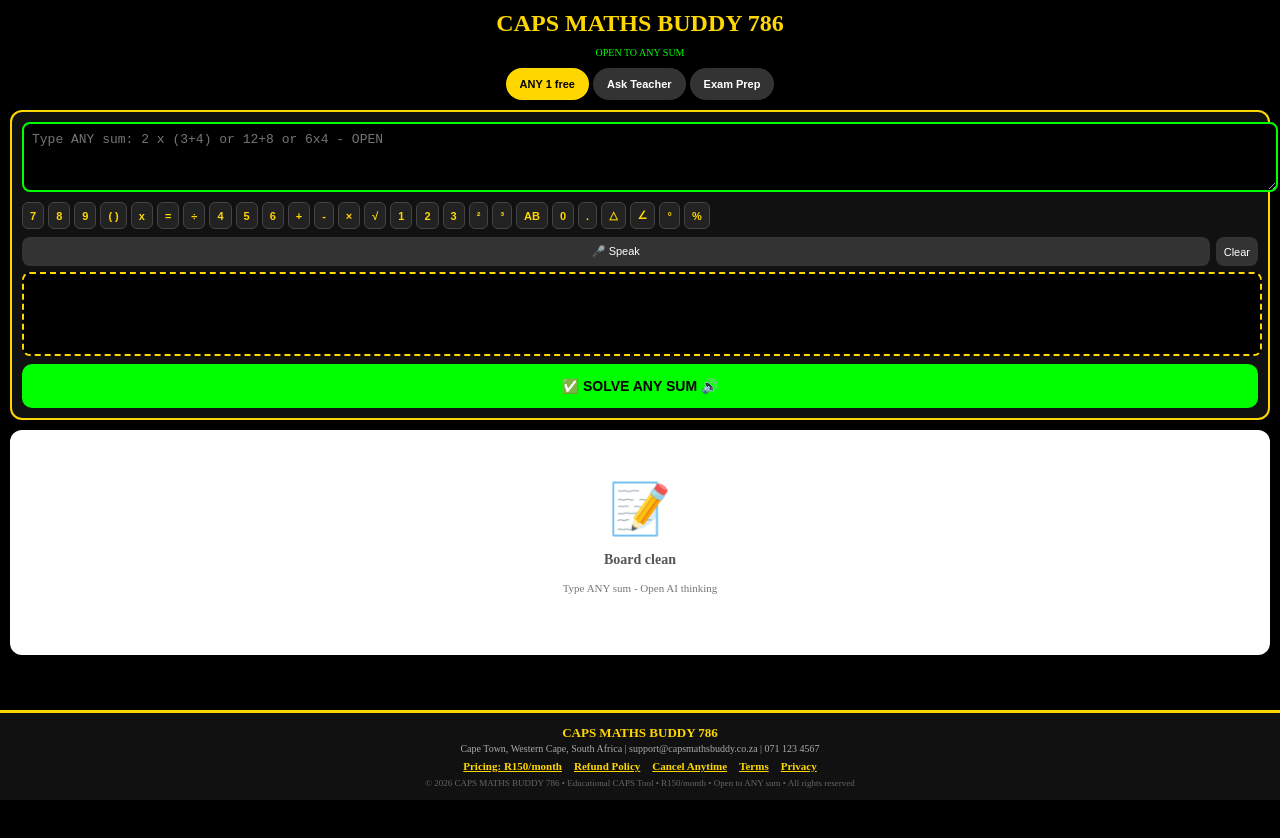
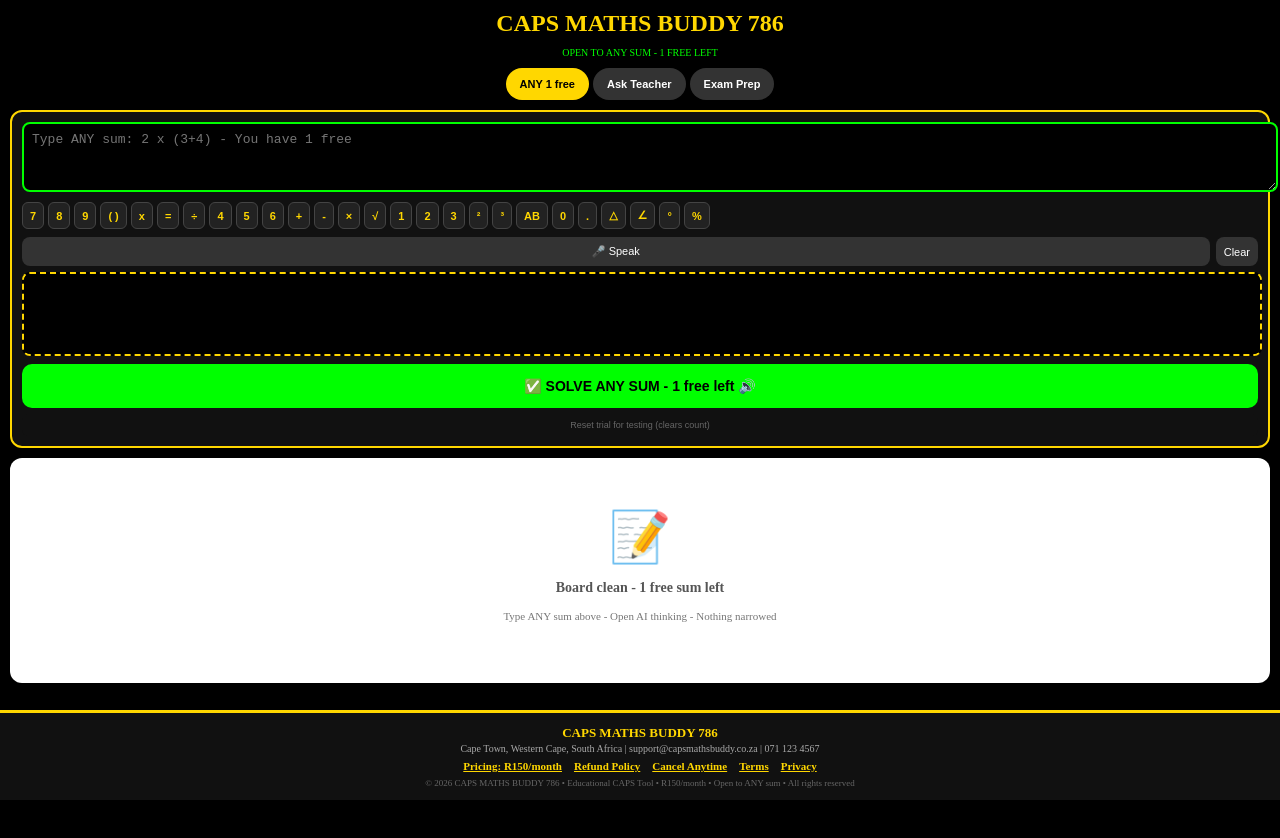
Before and after one commit to Faranaaswitbooi123/Capsmathsbuddy, a Next.js app: page / in a window 1280 px wide. Shown: the top 838 px of the page. Built offline with nearby package versions, Linux system fonts and the light colour scheme.

Commit message:
Refactor state management and UI updates
Refactor state initialization and update UI elements for better clarity.

```diff
--- a/app/page.tsx
+++ b/app/page.tsx
@@ -1,37 +1,11 @@
 "use client";
 import { useState, useEffect, useRef } from "react";
-
 export default function Home(){
-  const [input,setInput]=useState("");
-  const [grade,setGrade]=useState(8); const [term,setTerm]=useState(2);
-  const [tab,setTab]=useState("solve");
-  const [step,setStep]=useState(0); const [playing,setPlaying]=useState(false);
-  const [listening,setListening]=useState(false); const [isDrawing,setIsDrawing]=useState(false);
-  const [solvesUsed,setSolvesUsed]=useState(0); const [hasPaid,setHasPaid]=useState(false);
-  const [showPaywall,setShowPaywall]=useState(false); const [teacherQ,setTeacherQ]=useState("");
-  const [teacherChat,setTeacherChat]=useState<any[]>([{role:"teacher", text:"Salam! Type any sum - I solve any"}]);
-  const canvasRef=useRef<HTMLCanvasElement>(null);
-  const [board,setBoard]=useState<any[]>([]);
-
-  useEffect(()=>{
-    const s=localStorage.getItem("caps_solves"); const p=localStorage.getItem("caps_paid");
-    const t=localStorage.getItem("caps_term");
-    if(s) setSolvesUsed(parseInt(s)); if(p==="true") setHasPaid(true); if(t) setTerm(parseInt(t));
-  },[]);
-
+  const [input,setInput]=useState(""); const [grade,setGrade]=useState(8); const [term,setTerm]=useState(2); const [tab,setTab]=useState("solve"); const [step,setStep]=useState(0); const [playing,setPlaying]=useState(false); const [listening,setListening]=useState(false); const [isDrawing,setIsDrawing]=useState(false); const [solvesUsed,setSolvesUsed]=useState(0); const [hasPaid,setHasPaid]=useState(false); const [showPaywall,setShowPaywall]=useState(false); const [teacherQ,setTeacherQ]=useState(""); const [teacherChat,setTeacherChat]=useState<any[]>([{role:"teacher", text:"Salam! Type any sum - 1 free"}]); const canvasRef=useRef<HTMLCanvasElement>(null); const [board,setBoard]=useState<any[]>([]);
+  useEffect(()=>{ const s=localStorage.getItem("caps_solves"); const p=localStorage.getItem("caps_paid"); const t=localStorage.getItem("caps_term"); if(s){ const n=parseInt(s); if(!isNaN(n)) setSolvesUsed(n); else setSolvesUsed(0); } else setSolvesUsed(0); if(p==="true") setHasPaid(true); if(t) setTerm(parseInt(t)); },[]);
   const keys=["7","8","9","( )","x","=","÷","4","5","6","+","-","×","√","1","2","3","²","³","AB","0",".","△","∠","°","%"];
-
-  const termTopics:any={
-    1: ["Whole Numbers","Exponents","Numeric Patterns","Algebraic Expressions","Equations"],
-    2: ["Functions","Geometry","Pythagoras","Perimeter","Area"],
-    3: ["Exponents","Expressions","Equations","2D Geometry","Probability"],
-    4: ["Graphs","Transformation","3D","Data Handling","Exam Revision"]
-  };
-
-  useEffect(()=>{
-    const c=canvasRef.current; if(!c) return; const ctx=c.getContext("2d"); if(!ctx) return;
-    ctx.fillStyle="black"; ctx.fillRect(0,0,c.width,c.height);
-  },[]);
+  const termTopics:any={1:["Whole Numbers","Exponents","Numeric Patterns"],2:["Functions","Geometry","Pythagoras"],3:["Exponents","Equations","Geometry"],4:["Graphs","Transformation","Data Handling"]};
+  useEffect(()=>{ const c=canvasRef.current; if(!c) return; const ctx=c.getContext("2d"); if(!ctx) return; ctx.fillStyle="black"; ctx.fillRect(0,0,c.width,c.height); },[]);
   const getPos=(e:any)=>{ const c=canvasRef.current!; const r=c.getBoundingClientRect(); return {x:(e.touches?e.touches[0].clientX:e.clientX)-r.left, y:(e.touches?e.touches[0].clientY:e.clientY)-r.top}; };
   const startDraw=(e:any)=>{ e.preventDefault(); setIsDrawing(true); const c=canvasRef.current; if(!c) return; const ctx=c.getContext("2d")!; const {x,y}=getPos(e); ctx.beginPath(); ctx.moveTo(x,y); };
   const draw=(e:any)=>{ e.preventDefault(); if(!isDrawing) return; const c=canvasRef.current; if(!c) return; const ctx=c.getContext("2d")!; const {x,y}=getPos(e); ctx.lineWidth=3; ctx.lineCap="round"; ctx.strokeStyle="white"; ctx.lineTo(x,y); ctx.stroke(); };
@@ -41,8 +15,6 @@ export default function Home(){
   const speak=(t:string,e:string)=>{ try{ const W=window as any; if(W.speechSynthesis){ W.speechSynthesis.cancel(); const u=new SpeechSynthesisUtterance((t+". "+e).replace(/×/g," times ")); u.rate=0.85; W.speechSynthesis.speak(u); } }catch{} };
   useEffect(()=>{ if(playing && board[step]) speak(board[step].t, board[step].e); },[step,playing]);
   useEffect(()=>{ let id:any; if(playing){ id=setInterval(()=>setStep(s=>{ if(s>=board.length-1){ setPlaying(false); return s; } return s+1; }),6000); } return ()=>clearInterval(id); },[playing,board]);
-
-  // PURE OPEN AI THINKING - NOTHING NARROWED - ANY SUM
   const solveAny=()=>{
     if(!input.trim()){ alert("Type ANY sum"); return; }
     if(!hasPaid && solvesUsed>=1){ setShowPaywall(true); return; }
@@ -53,93 +25,56 @@ export default function Home(){
       if(!safe) throw new Error("empty");
       const ans = Function(`"use strict"; return (${safe})`)();
       if(!isFinite(ans)) throw new Error("bad");
-      nb=[
-        {t:`Sum: ${raw}`, e:`We solve ${raw}`},
-        {t:`Step 1: Write clearly`, e:`${raw}`},
-        {t:`Step 2: Brackets first`, e:`Do inside ( ) first`},
-        {t:`Step 3: x and ÷`, e:`Then multiply and divide`},
-        {t:`Step 4: + and -`, e:`Then add and subtract`},
-        {t:`Answer: ${ans}`, e:`So ${raw} = ${ans}`}
-      ];
-      const bracketMatch = safe.match(/\(([^()]+)\)/);
-      if(bracketMatch){
-        try{
-          const insideVal = Function(`"use strict"; return (${bracketMatch[1]})`)();
-          nb.splice(2,0, {t:`Inside ( ) = ${insideVal}`, e:`${bracketMatch[1]} = ${insideVal}`});
-        }catch{}
-      }
-    }catch{
-      nb=[
-        {t:`Sum: ${raw}`, e:`Let's solve ${raw}`},
-        {t:"How?", e:`Type numbers with + - x ÷ ( )`},
-        {t:"Example", e:`2 x (3+4) = 14, 12 + 8 x 2 = 28 - Any sum works`}
-      ];
-    }
+      nb=[{t:`Sum: ${raw}`, e:`We solve ${raw}`},{t:`Step 1: Brackets first`, e:`Do ( ) first`},{t:`Step 2: x ÷`, e:`Then multiply divide`},{t:`Step 3: + -`, e:`Then add subtract`},{t:`Answer: ${ans}`, e:`So ${raw} = ${ans}`}];
+      const bm = safe.match(/\(([^()]+)\)/); if(bm){ try{ const iv=Function(`"use strict"; return (${bm[1]})`)(); nb.splice(1,0,{t:`Inside ( ) = ${iv}`, e:`${bm[1]} = ${iv}`}); }catch{} }
+    }catch{ nb=[{t:`Sum: ${raw}`, e:`Let's solve ${raw}`},{t:"Tip", e:`Type ANY sum like 2 x (3+4)`}]; }
     setBoard(nb); setStep(0); setPlaying(true); setTimeout(()=>speak(nb[0].t, nb[0].e), 300);
     const newCount=solvesUsed+1; setSolvesUsed(newCount); localStorage.setItem("caps_solves", newCount.toString());
   };
-
-  const askTeacher=()=>{ if(!teacherQ.trim()) return; if(!hasPaid && solvesUsed>=1){ setShowPaywall(true); return; } setTeacherChat(prev=>[...prev, {role:"you", text:teacherQ}, {role:"teacher", text:`For ${teacherQ} - Steps: Brackets, then x ÷, then + - - Simple like video`} ]); setTeacherQ(""); };
+  const askTeacher=()=>{ if(!teacherQ.trim()) return; if(!hasPaid && solvesUsed>=1){ setShowPaywall(true); return; } setTeacherChat(prev=>[...prev, {role:"you", text:teacherQ}, {role:"teacher", text:`For ${teacherQ} - Brackets first, then x ÷, then + -`} ]); setTeacherQ(""); };
   const handlePay=()=>{ window.open("https://paystack.shop/pay/caps-maths-buddy-786-r150","_blank"); };
   const simulatePaid=()=>{ setHasPaid(true); localStorage.setItem("caps_paid","true"); setShowPaywall(false); };
-
+  const resetTrial=()=>{ localStorage.removeItem("caps_solves"); localStorage.removeItem("caps_paid"); setSolvesUsed(0); setHasPaid(false); setShowPaywall(false); alert("Reset done - You have 1 free again"); };
   return (
     <div style={{background:"black",color:"white",minHeight:"100vh",padding:10,paddingBottom:180}}>
       <h2 style={{textAlign:"center",color:"#FFD700",margin:0}}>CAPS MATHS BUDDY 786</h2>
-      <p style={{textAlign:"center",fontSize:10,color:"#0f0"}}>OPEN TO ANY SUM</p>
+      <p style={{textAlign:"center",fontSize:10,color:"#0f0"}}>OPEN TO ANY SUM - {hasPaid?"UNLIMITED":`${1 - solvesUsed} FREE LEFT`}</p>
       <div style={{display:"flex",gap:4,justifyContent:"center",marginTop:8}}>
-        <button onClick={()=>setTab("solve")} style={{padding:"10px 14px",borderRadius:20,border:"none",background:tab==="solve"?"#FFD700":"#333",color:tab==="solve"?"black":"white",fontWeight:"bold",fontSize:11}}>ANY {hasPaid?"INF":(1-solvesUsed)+" free"}</button>
+        <button onClick={()=>setTab("solve")} style={{padding:"10px 14px",borderRadius:20,border:"none",background:tab==="solve"?"#FFD700":"#333",color:tab==="solve"?"black":"white",fontWeight:"bold",fontSize:11}}>ANY {hasPaid?"INF":`${1 - solvesUsed} free`}</button>
         <button onClick={()=>setTab("teacher")} style={{padding:"10px 14px",borderRadius:20,border:"none",background:tab==="teacher"?"#0f0":"#333",color:tab==="teacher"?"black":"white",fontWeight:"bold",fontSize:11}}>Ask Teacher</button>
         <button onClick={()=>setTab("mocks")} style={{padding:"10px 14px",borderRadius:20,border:"none",background:tab==="mocks"?"#FFD700":"#333",color:tab==="mocks"?"black":"white",fontWeight:"bold",fontSize:11}}>Exam Prep</button>
       </div>
       {showPaywall && (
         <div style={{position:"fixed",top:0,left:0,right:0,bottom:0,background:"rgba(0,0,0,0.95)",zIndex:100,display:"flex",alignItems:"center",justifyContent:"center",padding:20}}>
           <div style={{background:"#111",border:"3px solid #FFD700",borderRadius:16,padding:20,maxWidth:340,width:"100%",textAlign:"center"}}>
-            <h2 style={{color:"#FFD700",margin:0}}>1 Free Used</h2><p style={{color:"#0f0",fontSize:12}}>Pay R150 unlock unlimited</p>
-            <div style={{background:"#222",padding:12,borderRadius:10,marginTop:12}}><p style={{margin:0,color:"#FFD700",fontWeight:"bold",fontSize:18}}>R150 / month</p></div>
-            <button onClick={handlePay} style={{width:"100%",marginTop:14,padding:14,background:"#0f0",color:"black",borderRadius:10,border:"none",fontWeight:"bold",fontSize:15}}>Pay R150</button>
+            <h2 style={{color:"#FFD700",margin:0}}>1 Free Used</h2><p style={{color:"#0f0",fontSize:12}}>You used your free sum - Pay R150 for unlimited</p>
+            <div style={{background:"#222",padding:12,borderRadius:10,marginTop:12}}><p style={{margin:0,color:"#FFD700",fontWeight:"bold",fontSize:18}}>R150 / month</p><p style={{margin:0,color:"#aaa",fontSize:10}}>Unlimited ANY sum - Cancel anytime</p></div>
+            <button onClick={handlePay} style={{width:"100%",marginTop:14,padding:14,background:"#0f0",color:"black",borderRadius:10,border:"none",fontWeight:"bold",fontSize:15}}>Pay R150 - Unlock</button>
             <button onClick={()=>setShowPaywall(false)} style={{width:"100%",marginTop:8,padding:10,background:"#333",color:"white",borderRadius:8,border:"none",fontSize:11}}>Close</button>
-            <button onClick={simulatePaid} style={{width:"100%",marginTop:8,padding:8,background:"#222",color:"#777",borderRadius:8,border:"none",fontSize:10}}>Test Paid</button>
+            <button onClick={simulatePaid} style={{width:"100%",marginTop:8,padding:8,background:"#222",color:"#777",borderRadius:8,border:"none",fontSize:10}}>Test Paid (Simulate)</button>
+            <button onClick={resetTrial} style={{width:"100%",marginTop:8,padding:8,background:"#222",color:"#0f0",borderRadius:8,border:"1px solid #0f0",fontSize:10}}>🔄 Reset Free Trial (For Testing)</button>
           </div>
         </div>
       )}
       {tab==="solve" && <>
         <div style={{background:"#111",padding:10,borderRadius:12,border:"2px solid #FFD700",marginTop:10}}>
-          <textarea value={input} onChange={e=>setInput(e.target.value)} placeholder="Type ANY sum: 2 x (3+4) or 12+8 or 6x4 - OPEN" style={{width:"100%",height:50,padding:8,borderRadius:8,background:"black",color:"white",border:"2px solid #0f0",fontSize:13}}/>
-          <div style={{display:"flex",flexWrap:"wrap",gap:4,marginTop:6}}>
-            {keys.map(k=><button key={k} onClick={()=>setInput(p=>p+" "+k+" ")} style={{padding:"6px 7px",background:"#222",color:"#FFD700",borderRadius:6,border:"1px solid #444",fontSize:11,fontWeight:"bold"}}>{k}</button>)}
-          </div>
-          <div style={{display:"flex",gap:6,marginTop:8}}>
-            <button onClick={startVoice} style={{flex:1,padding:8,background:listening?"red":"#333",color:"white",borderRadius:8,border:"none",fontSize:11}}>{listening?"Listening...":"🎤 Speak"}</button>
-            <button onClick={clearDraw} style={{padding:8,background:"#333",color:"white",borderRadius:8,border:"none",fontSize:11}}>Clear</button>
-          </div>
+          <textarea value={input} onChange={e=>setInput(e.target.value)} placeholder="Type ANY sum: 2 x (3+4) - You have 1 free" style={{width:"100%",height:50,padding:8,borderRadius:8,background:"black",color:"white",border:"2px solid #0f0",fontSize:13}}/>
+          <div style={{display:"flex",flexWrap:"wrap",gap:4,marginTop:6}}>{keys.map(k=><button key={k} onClick={()=>setInput(p=>p+" "+k+" ")} style={{padding:"6px 7px",background:"#222",color:"#FFD700",borderRadius:6,border:"1px solid #444",fontSize:11,fontWeight:"bold"}}>{k}</button>)}</div>
+          <div style={{display:"flex",gap:6,marginTop:8}}><button onClick={startVoice} style={{flex:1,padding:8,background:listening?"red":"#333",color:"white",borderRadius:8,border:"none",fontSize:11}}>{listening?"Listening...":"🎤 Speak"}</button><button onClick={clearDraw} style={{padding:8,background:"#333",color:"white",borderRadius:8,border:"none",fontSize:11}}>Clear</button></div>
           <canvas ref={canvasRef} width={340} height={80} onMouseDown={startDraw} onMouseMove={draw} onMouseUp={stopDraw} onTouchStart={startDraw} onTouchMove={draw} onTouchEnd={stopDraw} style={{width:"100%",height:80,background:"black",borderRadius:8,border:"2px dashed #FFD700",touchAction:"none",display:"block",marginTop:6}}/>
-          <button onClick={solveAny} style={{width:"100%",marginTop:8,padding:14,background:"#0f0",color:"black",borderRadius:10,border:"none",fontWeight:"bold",fontSize:14}}>✅ SOLVE ANY SUM 🔊</button>
+          <button onClick={solveAny} style={{width:"100%",marginTop:8,padding:14,background:"#0f0",color:"black",borderRadius:10,border:"none",fontWeight:"bold",fontSize:14}}>✅ SOLVE ANY SUM - {hasPaid?"INF":`${1 - solvesUsed} free left`} 🔊</button>
+          <button onClick={resetTrial} style={{width:"100%",marginTop:6,padding:6,background:"#111",color:"#666",borderRadius:6,border:"none",fontSize:9}}>Reset trial for testing (clears count)</button>
         </div>
         <div style={{background:"white",color:"black",padding:10,borderRadius:12,minHeight:200,marginTop:10}}>
-          {board.length===0 ? (<div style={{textAlign:"center",padding:40}}><p style={{fontSize:50,margin:0}}>📝</p><p style={{fontSize:14,fontWeight:"bold",color:"#555"}}>Board clean</p><p style={{fontSize:11,color:"#777"}}>Type ANY sum - Open AI thinking</p></div>) : (
-            <><p style={{margin:0,fontSize:11,fontWeight:"bold",background:"#FFEB3B",padding:6}}>Step {step+1}/{board.length}</p>
-              {board.slice(0,step+1).map((b:any,i:number)=>{ const isActive=i===step; return (<div key={i} style={{margin:"10px 0",background:isActive?"#FFF9C4":"white",borderRadius:8,padding:10,borderLeft:isActive?"6px solid #0f0":"4px solid black",border:"1px solid #ddd"}}><p style={{margin:0,fontSize:12,fontWeight:"bold"}}>{i+1}. {b.t}</p><pre style={{background:isActive?"black":"#f5f5f5",color:isActive?"#ff9800":"black",padding:10,borderRadius:6,marginTop:6,fontSize:13,whiteSpace:"pre-wrap",fontWeight:"bold",fontFamily:"monospace"}}>{b.e}</pre><button onClick={()=>speak(b.t,b.e)} style={{marginTop:6,padding:8,background:"#0f0",color:"black",borderRadius:6,border:"none",fontSize:11,fontWeight:"bold",width:"100%"}}>🔊 Hear</button></div>); })}</>
-          )}
+          {board.length===0 ? (<div style={{textAlign:"center",padding:40}}><p style={{fontSize:50,margin:0}}>📝</p><p style={{fontSize:14,fontWeight:"bold",color:"#555"}}>Board clean - {1 - solvesUsed} free sum left</p><p style={{fontSize:11,color:"#777"}}>Type ANY sum above - Open AI thinking - Nothing narrowed</p></div>) : (<><p style={{margin:0,fontSize:11,fontWeight:"bold",background:"#FFEB3B",padding:6}}>Step {step+1}/{board.length}</p>{board.slice(0,step+1).map((b:any,i:number)=>{ const isActive=i===step; return (<div key={i} style={{margin:"10px 0",background:isActive?"#FFF9C4":"white",borderRadius:8,padding:10,borderLeft:isActive?"6px solid #0f0":"4px solid black",border:"1px solid #ddd"}}><p style={{margin:0,fontSize:12,fontWeight:"bold"}}>{i+1}. {b.t}</p><pre style={{background:isActive?"black":"#f5f5f5",color:isActive?"#ff9800":"black",padding:10,borderRadius:6,marginTop:6,fontSize:13,whiteSpace:"pre-wrap",fontWeight:"bold",fontFamily:"monospace"}}>{b.e}</pre><button onClick={()=>speak(b.t,b.e)} style={{marginTop:6,padding:8,background:"#0f0",color:"black",borderRadius:6,border:"none",fontSize:11,fontWeight:"bold",width:"100%"}}>🔊 Hear</button></div>); })}</>)}
         </div>
         {board.length>0 && (<div style={{display:"flex",gap:6,justifyContent:"center",marginTop:10,position:"sticky",bottom:160,background:"black",padding:8,borderRadius:20}}><button onClick={()=>setStep(s=>Math.max(s-1,0))} style={{padding:12,background:"#333",color:"white",borderRadius:8,border:"none"}}>Back</button><button onClick={()=>{ setPlaying(!playing); if(!playing && board[step]) speak(board[step].t, board[step].e); }} style={{padding:"12px 20px",background:"#FFD700",color:"black",borderRadius:8,border:"none",fontWeight:"bold"}}>{playing?"Pause":"🔊 Play"}</button><button onClick={()=>setStep(s=>Math.min(s+1,board.length-1))} style={{padding:12,background:"#333",color:"white",borderRadius:8,border:"none"}}>Next</button></div>)}
       </>}
       {tab==="teacher" && (<div style={{background:"#111",border:"2px solid #0f0",padding:10,borderRadius:12,marginTop:10}}><h3 style={{margin:0,color:"#0f0",fontSize:13}}>Ask Teacher</h3><div style={{background:"black",borderRadius:8,padding:8,height:300,overflowY:"auto",marginTop:8,border:"1px solid #333"}}>{teacherChat.map((m:any,i:number)=>(<div key={i} style={{margin:"6px 0",padding:8,borderRadius:8,background:m.role==="you"?"#333":"#0a2a0a"}}><pre style={{margin:0,fontSize:11,whiteSpace:"pre-wrap",fontFamily:"monospace",color:"white"}}>{m.text}</pre></div>))}</div><div style={{display:"flex",gap:6,marginTop:8}}><input value={teacherQ} onChange={e=>setTeacherQ(e.target.value)} placeholder="Ask any" style={{flex:1,padding:8,borderRadius:8,background:"black",color:"white",border:"2px solid #0f0",fontSize:11}}/><button onClick={askTeacher} style={{padding:"8px 14px",background:"#0f0",color:"black",borderRadius:8,border:"none",fontWeight:"bold",fontSize:11}}>Ask</button></div></div>)}
       {tab==="mocks" && (<div style={{background:"#111",border:"2px solid #FFD700",padding:12,borderRadius:12,marginTop:10}}><h3 style={{margin:0,color:"#FFD700",fontSize:15}}>Exam Prep Gr {grade} Term {term}</h3><div style={{display:"flex",gap:6,marginTop:10}}>{[1,2,3,4].map(t=>(<button key={t} onClick={()=>{setTerm(t); localStorage.setItem("caps_term", t.toString());}} style={{flex:1,padding:"14px 4px",borderRadius:12,border:term===t?"3px solid #FFD700":"1px solid #333",background:term===t?"#0f0":"#222",color:term===t?"black":"white",fontWeight:"bold",fontSize:13}}>Term {t}</button>))}</div><div style={{background:"#111",borderRadius:8,padding:10,marginTop:10,border:"1px solid #333"}}>{termTopics[term].map((tp:string,i:number)=><p key={i} style={{margin:"4px 0",color:"white",fontSize:11}}>• {tp}</p>)}</div></div>)}
       <footer style={{position:"fixed",bottom:0,left:0,right:0,background:"#111",borderTop:"3px solid #FFD700",padding:"12px",zIndex:40}}>
-        <div style={{textAlign:"center"}}>
-          <p style={{color:"#FFD700",fontSize:13,fontWeight:"bold",margin:0}}>CAPS MATHS BUDDY 786</p>
-          <p style={{color:"#aaa",fontSize:10,margin:"2px 0"}}>Cape Town, Western Cape, South Africa | support@capsmathsbuddy.co.za | 071 123 4567</p>
-          <div style={{display:"flex",justifyContent:"center",gap:12,marginTop:6,flexWrap:"wrap"}}>
-            <a href="#" style={{color:"#FFD700",fontSize:11,fontWeight:"bold"}}>Pricing: R150/month</a>
-            <a href="#" style={{color:"#FFD700",fontSize:11,fontWeight:"bold"}}>Refund Policy</a>
-            <a href="#" style={{color:"#FFD700",fontSize:11,fontWeight:"bold"}}>Cancel Anytime</a>
-            <a href="#" style={{color:"#FFD700",fontSize:11,fontWeight:"bold"}}>Terms</a>
-            <a href="#" style={{color:"#FFD700",fontSize:11,fontWeight:"bold"}}>Privacy</a>
-          </div>
-          <p style={{color:"#666",fontSize:9,textAlign:"center",margin:"6px 0 0 0"}}>© 2026 CAPS MATHS BUDDY 786 • Educational CAPS Tool • R150/month • Open to ANY sum • All rights reserved</p>
-        </div>
+        <div style={{textAlign:"center"}}><p style={{color:"#FFD700",fontSize:13,fontWeight:"bold",margin:0}}>CAPS MATHS BUDDY 786</p><p style={{color:"#aaa",fontSize:10,margin:"2px 0"}}>Cape Town, Western Cape, South Africa | support@capsmathsbuddy.co.za | 071 123 4567</p><div style={{display:"flex",justifyContent:"center",gap:12,marginTop:6,flexWrap:"wrap"}}><a href="#" style={{color:"#FFD700",fontSize:11,fontWeight:"bold"}}>Pricing: R150/month</a><a href="#" style={{color:"#FFD700",fontSize:11,fontWeight:"bold"}}>Refund Policy</a><a href="#" style={{color:"#FFD700",fontSize:11,fontWeight:"bold"}}>Cancel Anytime</a><a href="#" style={{color:"#FFD700",fontSize:11,fontWeight:"bold"}}>Terms</a><a href="#" style={{color:"#FFD700",fontSize:11,fontWeight:"bold"}}>Privacy</a></div><p style={{color:"#666",fontSize:9,textAlign:"center",margin:"6px 0 0 0"}}>© 2026 CAPS MATHS BUDDY 786 • Educational CAPS Tool • R150/month • Open to ANY sum • All rights reserved</p></div>
       </footer>
     </div>
   );
-                                                       }
+                                                                                                                                                                                                                                                                                                                                                                                                                                  }
```
